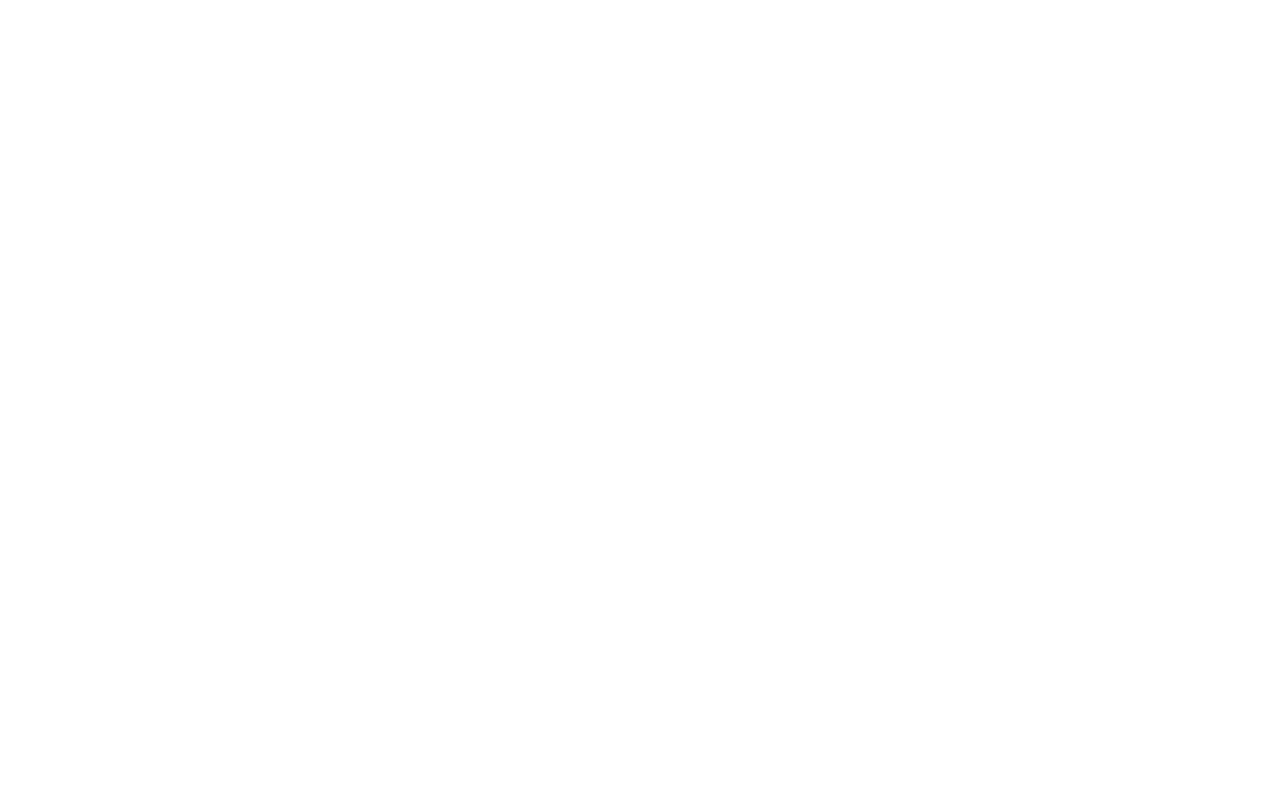
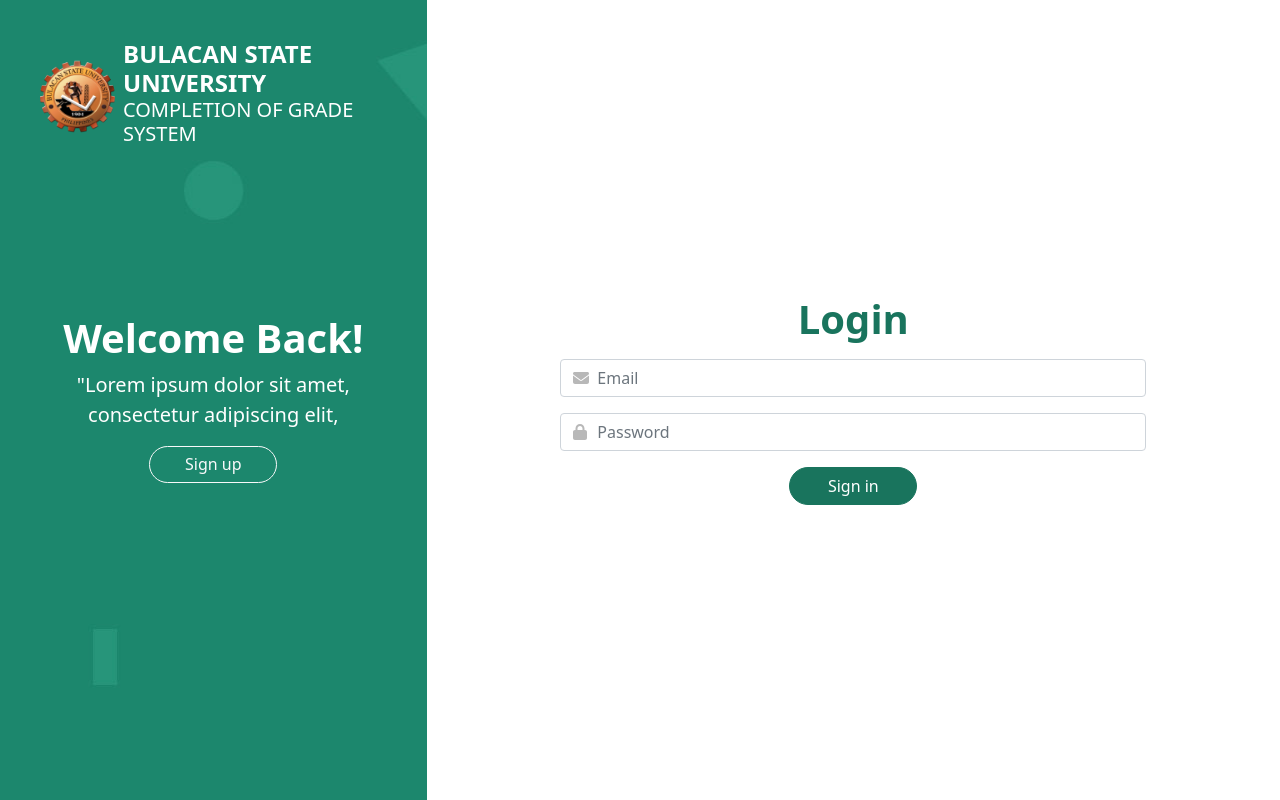
Before and after one commit to DevSelwynJay/Completion-of-Grade-System, a React (Create React App) app: page / in a window 1280 px wide. Before the commit this address had no page. Built offline with nearby package versions, Linux system fonts and the light colour scheme.

Commit message:
bulk changes

```diff
--- a/src/App.js
+++ b/src/App.js
@@ -1,4 +1,4 @@
-import './custom_bootstrap/custom_bootstrap.scss';
+import './styles/main.scss';
 import Views from './Views';
 import { BrowserRouter } from 'react-router-dom';
 
--- a/src/Views.js
+++ b/src/Views.js
@@ -5,6 +5,7 @@
 function Views() {
   return (
       <Routes>
+          <Route path="/" element={<Login/>}/>
           <Route path="/registration" element={<Registration/>}/>
           <Route path="/login" element={<Login/>}/>
       </Routes>
--- a/src/pages/Login.js
+++ b/src/pages/Login.js
@@ -1,17 +1,59 @@
-import '../pages/Login.scss';
+import Logo from '../images/bulsu-logo.png';
+import { Link } from 'react-router-dom';
+import { FontAwesomeIcon } from '@fortawesome/react-fontawesome';
+import { faEnvelope } from '@fortawesome/free-solid-svg-icons';
+import { faLock } from '@fortawesome/free-solid-svg-icons';
 
 function Login(){
 
     return(
       <>
-       <section className='Login'>
+       <section>
            <div className='container-fluid'>
-            <div className='row'>
-                <div className='col-sm-4 text-container bg-primary p-5'>
-                    <h1 className='text-white fw-bold text-center'>Welcome Back!</h1>
+           <div className='row'>
+                <div className='col-xl-4 text-container bg-primary'>
+                    <div className='d-flex align-items-center justify-content-center gap-2 logo-container'>
+                     <div>
+                        <img className='bd-placeholder-img rounded-circle' width="75" height="75" src={Logo} alt='logo' />
+                     </div>
+                     <div>
+                        <h4 className='text-white text-uppercase fw-bold m-0'>Bulacan State University</h4>
+                        <h5 className='text-white text-uppercase'>Completion of Grade System</h5>
+                     </div>
+                    </div>
+                    <div className='text-center'>
+                     <h1 className='text-white fw-bold'>Welcome Back!</h1>
+                     <p className='text-white fs-5'>"Lorem ipsum dolor sit amet, consectetur adipiscing elit, </p>
+                     <Link className='btn btn-outline-light' to="/registration">Sign up</Link>
+                    </div>
                 </div>
-                <div className='col-sm-8 form-container p-4'>
-
+                <div className='col-xl-8 form-container'>
+                    <form>
+                    <h1 className='text-center mb-3 fw-bold'>Login</h1>
+                        <div className='row'>
+                           <div className='col-sm-12 mb-3'>
+                              <div className='control has-icon-left'>
+                                <span className='is-left'>
+                                    <FontAwesomeIcon icon={faEnvelope} />
+                                </span>
+                                <input type="email" className="form-control " placeholder="Email"/>
+                              </div>
+                           </div>
+                           <div className='col-sm-12 mb-3'>
+                              <div className='control has-icon-left'>
+                                <span className='is-left'>
+                                    <FontAwesomeIcon icon={faLock} />
+                                </span>
+                              <input type="password" className="form-control" placeholder="Password"/>
+                              </div>
+                           </div>
+                        </div>
+                        <div className='row'>
+                            <div className='col-sm-12 d-flex justify-content-center'>
+                               <button className='btn btn-primary'>Sign in</button>
+                            </div>
+                        </div>
+                    </form>
                 </div>
             </div>
            </div>
--- a/src/pages/Registration.js
+++ b/src/pages/Registration.js
@@ -1,4 +1,3 @@
-import '../pages/Registration.scss';
 import Logo from '../images/bulsu-logo.png';
 import React, {useState} from 'react';
 import { Link } from 'react-router-dom';
@@ -6,6 +5,8 @@
 import { faUser } from '@fortawesome/free-solid-svg-icons';
 import { faUsers } from '@fortawesome/free-solid-svg-icons';
 import { faPhone } from '@fortawesome/free-solid-svg-icons';
+import { faEnvelope } from '@fortawesome/free-solid-svg-icons';
+import { faLock } from '@fortawesome/free-solid-svg-icons';
 
 
 function Registration(){
@@ -22,7 +23,7 @@
 
     return(
       <>
-       <section className='registration'>
+       <section>
            <div className='container-fluid'>
             <div className='row'>
                 <div className='col-xl-4 text-container bg-primary'>
@@ -36,12 +37,12 @@
                      </div>
                     </div>
                     <div className='text-center'>
-                     <h1 className='text-white fw-bold'>Welcome Back!</h1>
+                     <h1 className='text-white fw-bold'>Hello! Welcome!</h1>
                      <p className='text-white fs-5'>"Lorem ipsum dolor sit amet, consectetur adipiscing elit, </p>
                      <Link className='btn btn-outline-light' to="/login">Sign in</Link>
                     </div>
                 </div>
-                <div className='col-xl-8 form-container p-4'>
+                <div className='col-xl-8 form-container'>
                     <form>
                     <h1 className='text-center mb-3 fw-bold'>Registration</h1>
                         <div className='row'>
@@ -95,13 +96,28 @@
                         )}
                         <div className='row mb-3'>
                            <div className='col-sm-12 mb-3'>
-                              <input type="text" className="form-control " placeholder="Email"/>
+                             <div className='control has-icon-left'>
+                               <span className='is-left'>
+                                 <FontAwesomeIcon icon={faEnvelope} />
+                               </span>
+                               <input type="text" className="form-control " placeholder="Email"/>
+                             </div>
                            </div>
                            <div className='col-sm-12 mb-3'>
-                              <input type="text" className="form-control " placeholder="Password"/>
+                             <div className='control has-icon-left'>
+                               <span className='is-left'>
+                                 <FontAwesomeIcon icon={faEnvelope} />
+                               </span>
+                               <input type="text" className="form-control " placeholder="Password"/>
+                             </div>
                            </div>
                            <div className='col-sm-12 mb-3'>
+                             <div className='control has-icon-left'>
+                               <span className='is-left'>
+                                 <FontAwesomeIcon icon={faLock} />
+                               </span>
                               <input type="text" className="form-control " placeholder="Confirm Password"/>
+                             </div>
                            </div>
                         </div>
                         <div className='row'>
--- a/src/pages/Registration.scss
+++ /dev/null
@@ -1,36 +0,0 @@
-.registration{
-
-    .text-container{
-        min-height: 100vh;
-        background-image: url(../images/welcome-bg.jpg);
-        padding: 2.5rem;
-
-        .logo-container{
-          margin-bottom: 20vh;
-
-          @media (max-width: 1199.98px) {
-            margin-bottom: 5vh;
-          }
-        }
-
-        @media (max-width: 1199.98px) {
-            min-height: 10rem;
-            padding: 1.5rem;
-        }
-    }
-
-    .form-container{
-       height: 100vh;
-       display: grid;
-       place-items: center;
-
-       @media (max-width: 1199.98px) {
-        height: 100%;
-       }
-
-       form{
-           max-width: 50rem;
-       }
-    }
-
-}
--- /dev/null
+++ b/src/styles/_global.scss
@@ -0,0 +1,34 @@
+.text-container{
+    min-height: 100vh;
+    background-image: url(../images/welcome-bg.jpg);
+    padding: 2.5rem;
+
+    .logo-container{
+      margin-bottom: 20vh;
+
+      @include media-breakpoint-down(xl){
+        margin-bottom: 5vh;
+      }
+    }
+
+    @include media-breakpoint-down(xl){
+        min-height: 10rem;
+        padding: 3rem 1.5rem;
+    }
+}
+
+  .form-container{
+   height: 100vh;
+   display: grid;
+   place-items: center;
+   padding: 2.5rem;
+
+   @include media-breakpoint-down(xl){
+    height: 100%;
+    padding: 3rem 1.5rem;
+   }
+
+   form{
+       max-width: 50rem;
+   }
+}
--- /dev/null
+++ b/src/styles/main.scss
@@ -0,0 +1,2 @@
+@import 'bootstrap';
+@import 'global';
```
Also changed, not shown: src/pages/Login.scss (deleted), src/styles/_bootstrap.scss (line endings or trailing spaces).
